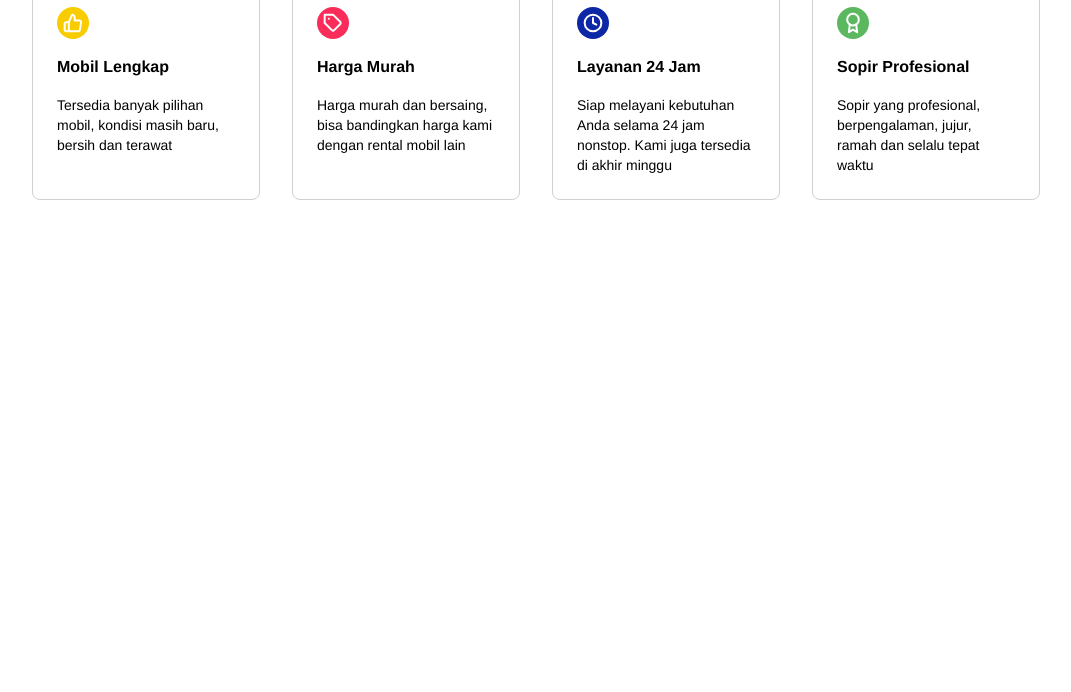
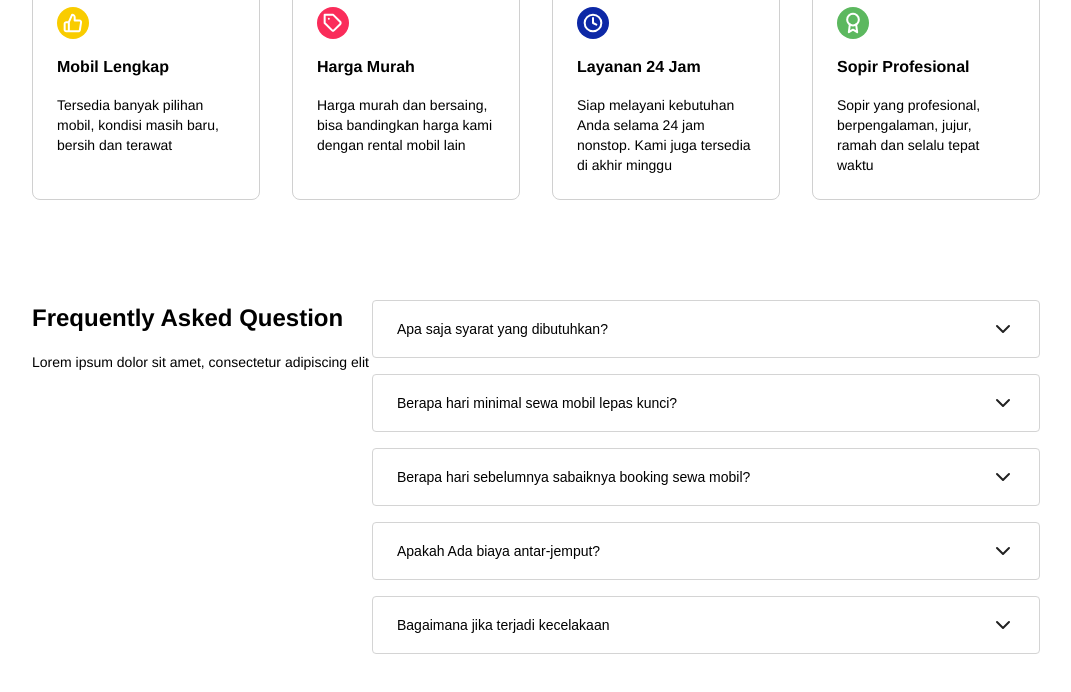
Before and after one commit to alfirman-fejs-binar/challenge-01, a plain HTML site: page index.html in a window 1280 px wide. Shown: the part 1258-1950 px from the top of the page, without its empty margins (104-1175 px from the left). Drawn offline with Linux system fonts and the light colour scheme.

Commit message:
feat: add UI faq section

```diff
--- a/index.html
+++ b/index.html
@@ -308,6 +308,117 @@
           </div>
         </div>
       </section>
+      <!-- FAQ -->
+      <section id="faq">
+        <div class="left">
+          <h2>Frequently Asked Question</h2>
+          <p>Lorem ipsum dolor sit amet, consectetur adipiscing elit</p>
+        </div>
+        <div class="right">
+          <ul>
+            <li>
+              <button>
+                <span>Apa saja syarat yang dibutuhkan?</span>
+                <svg
+                  width="24"
+                  height="24"
+                  viewBox="0 0 24 24"
+                  fill="none"
+                  xmlns="http://www.w3.org/2000/svg"
+                >
+                  <path
+                    d="M6 9L12 15L18 9"
+                    stroke="#222222"
+                    stroke-width="2"
+                    stroke-linecap="round"
+                    stroke-linejoin="round"
+                  />
+                </svg>
+              </button>
+            </li>
+            <li>
+              <button>
+                <span>Berapa hari minimal sewa mobil lepas kunci?</span>
+                <svg
+                  width="24"
+                  height="24"
+                  viewBox="0 0 24 24"
+                  fill="none"
+                  xmlns="http://www.w3.org/2000/svg"
+                >
+                  <path
+                    d="M6 9L12 15L18 9"
+                    stroke="#222222"
+                    stroke-width="2"
+                    stroke-linecap="round"
+                    stroke-linejoin="round"
+                  />
+                </svg>
+              </button>
+            </li>
+            <li>
+              <button>
+                <span>Berapa hari sebelumnya sabaiknya booking sewa mobil?</span>
+                <svg
+                  width="24"
+                  height="24"
+                  viewBox="0 0 24 24"
+                  fill="none"
+                  xmlns="http://www.w3.org/2000/svg"
+                >
+                  <path
+                    d="M6 9L12 15L18 9"
+                    stroke="#222222"
+                    stroke-width="2"
+                    stroke-linecap="round"
+                    stroke-linejoin="round"
+                  />
+                </svg>
+              </button>
+            </li>
+            <li>
+              <button>
+                <span>Apakah Ada biaya antar-jemput?</span>
+                <svg
+                  width="24"
+                  height="24"
+                  viewBox="0 0 24 24"
+                  fill="none"
+                  xmlns="http://www.w3.org/2000/svg"
+                >
+                  <path
+                    d="M6 9L12 15L18 9"
+                    stroke="#222222"
+                    stroke-width="2"
+                    stroke-linecap="round"
+                    stroke-linejoin="round"
+                  />
+                </svg>
+              </button>
+            </li>
+            <li>
+              <button>
+                <span>Bagaimana jika terjadi kecelakaan</span>
+                <svg
+                  width="24"
+                  height="24"
+                  viewBox="0 0 24 24"
+                  fill="none"
+                  xmlns="http://www.w3.org/2000/svg"
+                >
+                  <path
+                    d="M6 9L12 15L18 9"
+                    stroke="#222222"
+                    stroke-width="2"
+                    stroke-linecap="round"
+                    stroke-linejoin="round"
+                  />
+                </svg>
+              </button>
+            </li>
+          </ul>
+        </div>
+      </section>
     </main>
   </body>
 </html>
--- a/style.css
+++ b/style.css
@@ -18,6 +18,14 @@
 
 .primary-limegreen-04 {
   background-color: #5cb85f;
+}
+
+ul li {
+  list-style: none;
+}
+
+a {
+  text-decoration: none;
 }
 
 button {
@@ -265,3 +273,49 @@ nav .right ul li .register {
   font-size: 14px;
   line-height: 20px;
 }
+
+/* faq */
+#faq {
+  padding: 0 136px;
+  display: flex;
+  justify-content: space-between;
+}
+
+#faq > .left > h2 {
+  font-weight: bold;
+  font-size: 24px;
+  line-height: 36px;
+}
+
+#faq > .left > p {
+  margin-top: 16px;
+  font-weight: 300;
+  font-size: 14px;
+  line-height: 20px;
+}
+
+#faq > .right {
+  width: 668px;
+}
+
+#faq ul {
+  display: flex;
+  flex-direction: column;
+  row-gap: 16px;
+}
+
+#faq button {
+  width: 100%;
+  text-align: left;
+  display: flex;
+  align-items: center;
+  justify-content: space-between;
+  padding: 16px 24px;
+  background: #ffffff;
+  border: 1px solid #d4d4d4;
+  box-sizing: border-box;
+  border-radius: 4px;
+  font-weight: 300;
+  font-size: 14px;
+  line-height: 20px;
+}
```
